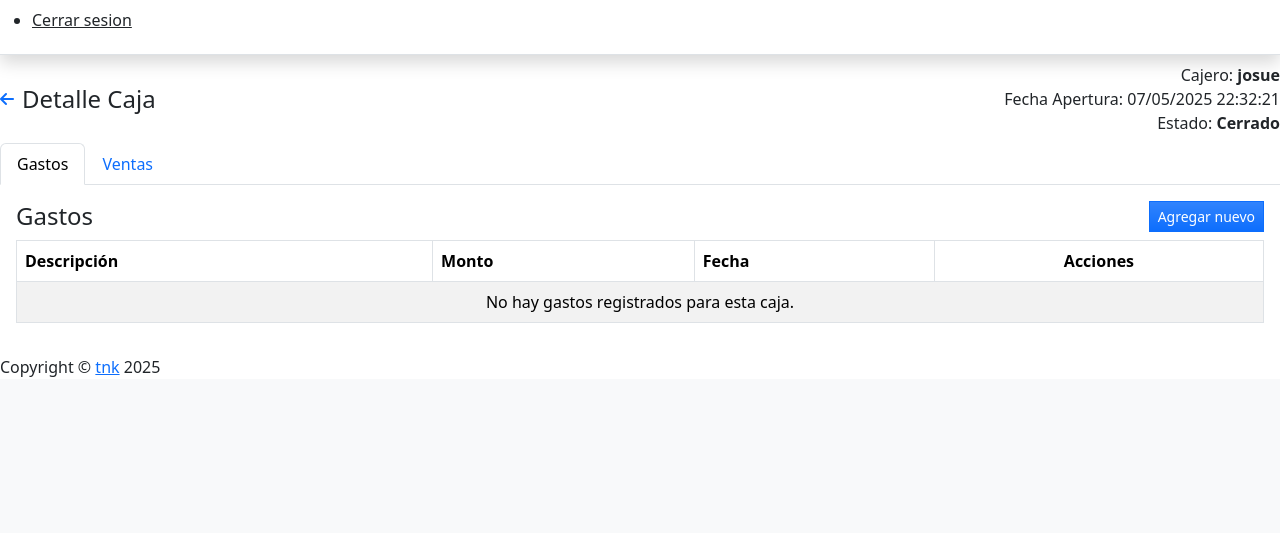
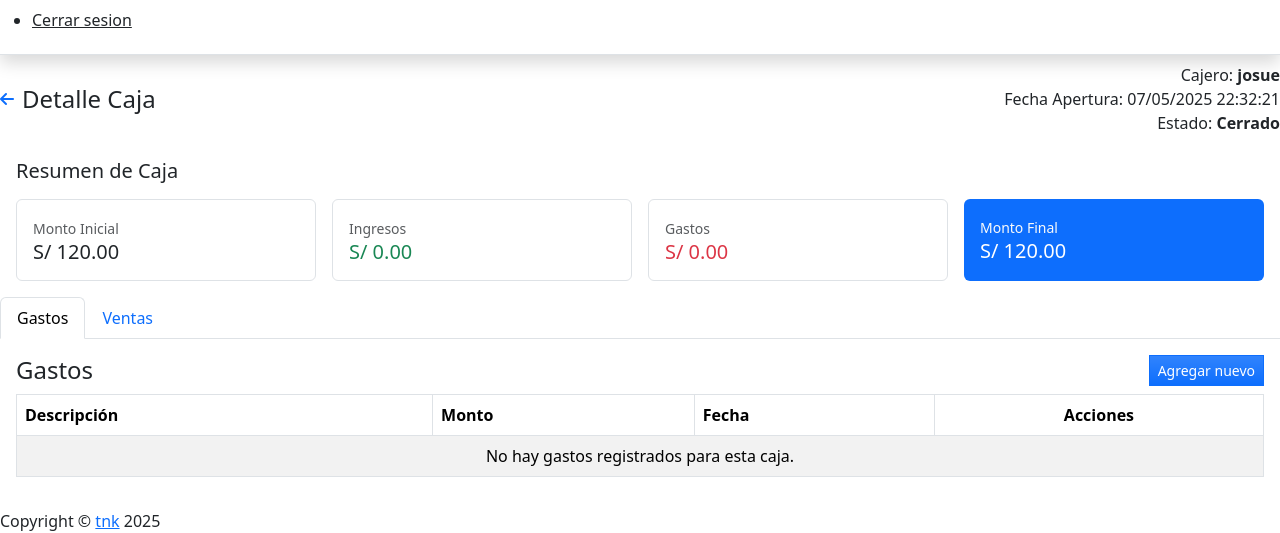
Before and after one commit to titanke/sistema-parque, a Django app: page /cash_register_detail/2/ in a window 1280 px wide. Shown: the part 569-1102 px from the top of the page. Before the commit the page ends 946 px from the top, so only its background shows below. Run offline with Django 3.2, Linux system fonts and the light colour scheme; a user stored in the database is signed in; data comes from the database, SQL or seed files in the repository; both versions use the stored data as it was after the commit; parts of the project's set-up code (start-up, migrations or seed data) failed here and were passed over; some libraries are stand-ins or nearby versions.

Commit message:
feat: Agregando Logica para cajas

```diff
--- a/posApp/templates/posApp/cashRegister/cash_register_detail.html
+++ b/posApp/templates/posApp/cashRegister/cash_register_detail.html
@@ -13,6 +13,43 @@
           <div>Cajero: <b>{{ cash_register.user.username }}</b></div>
           <div>Fecha Apertura: {{ cash_register.opening_date|date:"d/m/Y H:i:s" }}</div>
           <div>Estado: <b>{% if cash_register.close_date %}Cerrado{% else %}Abierto{% endif %}</b></div>
+        </div>
+      </div>
+    </div>
+  </div>
+
+  <!-- Resumen de Caja -->
+<div class="mdc-layout-grid__cell stretch-card mdc-layout-grid__cell--span-12">
+    <div class="mdc-card p-3">
+      <h5 class="mb-3">Resumen de Caja</h5>
+      <div class="row g-3">
+        <!-- Monto Inicial -->
+        <div class="col-md-3">
+          <div class="border rounded p-3 h-100">
+            <small class="text-muted">Monto Inicial</small>
+            <div class="h5 mb-0">S/ {{ initial|floatformat:2 }}</div>
+          </div>
+        </div>
+        <!-- Ingresos -->
+        <div class="col-md-3">
+          <div class="border rounded p-3 h-100 text-success">
+            <small class="text-muted">Ingresos</small>
+            <div class="h5 mb-0">S/ {{ income_total|floatformat:2 }}</div>
+          </div>
+        </div>
+        <!-- Gastos -->
+        <div class="col-md-3">
+          <div class="border rounded p-3 h-100 text-danger">
+            <small class="text-muted">Gastos</small>
+            <div class="h5 mb-0">S/ {{ expense_total|floatformat:2 }}</div>
+          </div>
+        </div>
+        <!-- Monto Final -->
+        <div class="col-md-3">
+          <div class="bg-primary text-white rounded p-3 h-100">
+            <small class="text-light">Monto Final</small>
+            <div class="h5 mb-0">S/ {{ final_total|floatformat:2 }}</div>
+          </div>
         </div>
       </div>
     </div>
@@ -111,6 +148,7 @@
       </div>
     </div>
   </div>
+
 {% endblock pageContent %} {% block ScriptBlock %}
 <script>
     $(function() {
--- a/posApp/templates/posApp/pos/pos.html
+++ b/posApp/templates/posApp/pos/pos.html
@@ -255,8 +255,8 @@
         const featureSelect = $('#feature-id');
         const featureContainer = $('#feature-select-container');
         const productSelect = $('#product-id');
-        const cashRegisterSelect = $('#cash_register_select'); // Get the cash register select element
-        const cashRegisterIdInput = $('#cash_register_id_input'); // Get the hidden input
+        const cashRegisterSelect = $('#cash_register_select');
+        const cashRegisterIdInput = $('#cash_register_id_input');
 
 
         cashRegisterSelect.change(function() {
--- a/posApp/views.py
+++ b/posApp/views.py
@@ -380,6 +380,11 @@
 @login_required
 def close_cash_register_modal(request):
     cash_register = {}
+    initial = {}
+    expense_total = {}
+    income_total = {}
+    final_total = {}
+
     if request.method == 'GET':
         data = request.GET
         id = ''
@@ -387,9 +392,26 @@
             id = data['id']
         if id.isnumeric() and int(id) > 0:
             cash_register = CashRegister.objects.filter(id=id).first()
+            expenses = cash_register.expenses.all()
+            cash_register_sales = CashRegisterSales.objects.filter(cash_register=cash_register)
+            sales = [crs.sale for crs in cash_register_sales]
+            expense_total = expenses.aggregate(total=Sum('amount'))['total'] or 0
+            # suma de ingresos (grand_total de cada venta)
+            income_total = sum(s.grand_total for s in sales)
+
+            # monto inicial (asumo que lo guardas en un campo llamado initial_amount)
+            initial = cash_register.opening_amount or 0
+
+            # monto final = inicial + ingresos – gastos
+            final_total = initial + income_total - expense_total
+
 
     context = {
         'cash_register': cash_register,
+        'initial': initial,
+        'income_total': income_total,
+        'expense_total': expense_total,
+        'final_total': final_total,
     }
     return render(request, 'posApp/cashRegister/close_cash_register.html', context)
 
```
Also changed, not shown: posApp/templates/posApp/cashRegister/close_cash_register.html (+29 -18 lines), db.sqlite3.
